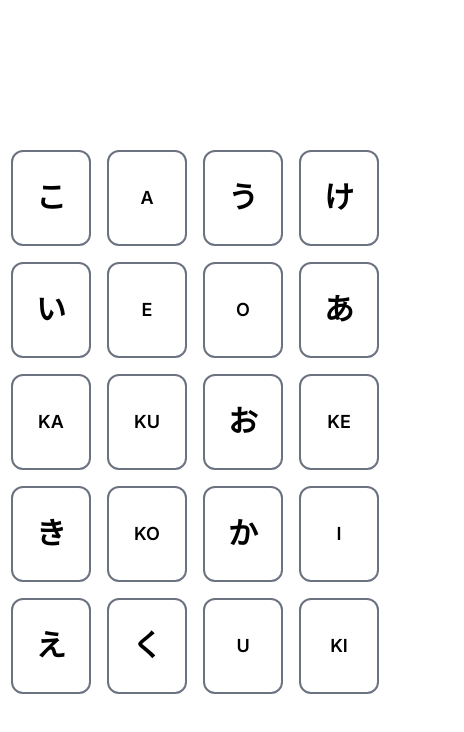
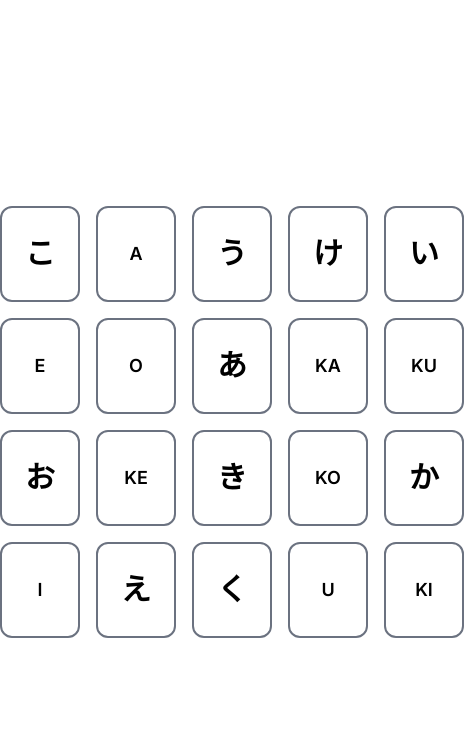
Before and after one commit to julionm/pairs-game, a React (Vite) app: page / in a window 390 px wide. Shown: the top 732 px of the page, 464 px wide, since content can reach past the window. Built offline with nearby package versions, Linux system fonts and the light colour scheme.

Commit message:
fix: Structuring all card-based components to be in the same folder

```diff
--- a/src/components/Board/index.tsx
+++ b/src/components/Cards/CardBoard/index.tsx
@@ -2,19 +2,22 @@ import { useRef } from "react";
 import { SimpleCard } from "components/Cards/SimpleCard";
 import { Card, CardRef } from "models/cards";
 
-interface BoardOptions {
+interface CardBoardOptions {
     initialCards: Card[],
     answerSize: number;
     isValidAnswer: (answer: number[]) => boolean,
     onGameFinished: () => void
 }
 
-export function CardBoard({ initialCards, isValidAnswer, answerSize, onGameFinished } : BoardOptions) {
+export function CardBoard({ initialCards, isValidAnswer, answerSize, onGameFinished } : CardBoardOptions) {
 
     const correctCards: Set<number> = new Set();
     const selectedCards: Set<number> = new Set();
 
     const cardsElements = useRef<Record<string, CardRef>>({});
+
+    // TODO implement columns based on input size
+    // const columns = useMemo(() => Math.ceil(Math.sqrt(initialCards.length)), [initialCards]);
 
     function onSelect (card: Card): boolean {
         if (isCardCorrect(card.id) || isRoundFinished()) return false;
@@ -65,7 +68,7 @@ export function CardBoard({ initialCards, isValidAnswer, answerSize, onGameFinis
     return (
         <div
             id="board"
-            className={`max-w-screen-lg grid grid-cols-[repeat(4,auto)] sm:grid-cols-[repeat(5,auto)] justify-center gap-4 mx-auto`}>
+            className={`max-w-screen-lg grid grid-cols-[repeat(5,auto)] justify-center gap-4 mx-auto`}>
             {
                 initialCards.map((card: Card) => (
                     <SimpleCard
--- a/src/components/Cards/SimpleCard/index.tsx
+++ b/src/components/Cards/SimpleCard/index.tsx
@@ -8,7 +8,7 @@ enum CardState {
     CORRECT = 'correct'
 }
 
-const stateToClass: Record<CardState, String> = {
+const cardStateToClass: Record<CardState, String> = {
     [CardState.DEFAULT]: 'hover:scale-105 border-2 border-gray-500',
     [CardState.CORRECT]: 'bg-correct',
     [CardState.SELECTED]: 'bg-wrong'
@@ -73,7 +73,7 @@ export const SimpleCard = forwardRef<CardRef | null, CardOptions>(
                 className={`
                     h-24 w-20 rounded-xl cursor-pointer
                     grid place-items-center transition-[transform]
-                    ${ stateToClass[cardState] }
+                    ${ cardStateToClass[cardState] }
                     ${ customClass }
                 `}
                 onClick={handleSelection}>
--- a/src/components/PairsGame/index.tsx
+++ b/src/components/PairsGame/index.tsx
@@ -1,5 +1,5 @@
 import { ReactNode, useCallback, useMemo, useRef, useState } from "react";
-import { CardBoard } from "components/Board";
+import { CardBoard } from "components/Cards/CardBoard";
 import { Card } from "models/cards";
 import { Modal } from "components/Modal";
 import { randomize } from "utils/random";
```
Also changed, not shown: 1 other file (tests, documents, lock files or other folders).
